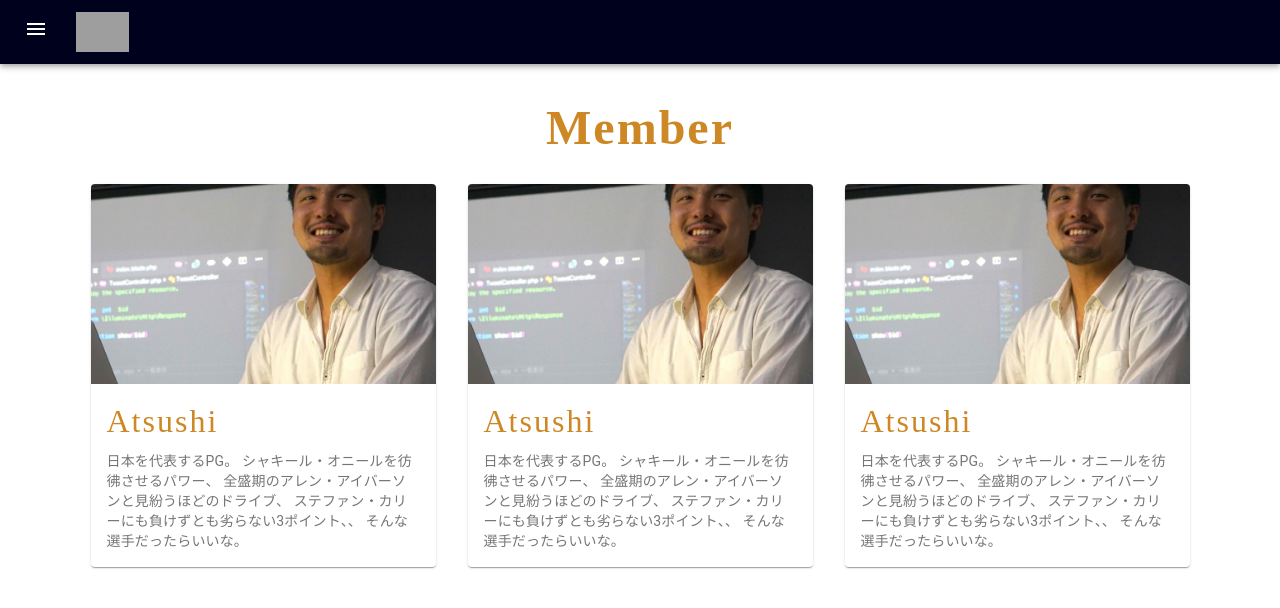
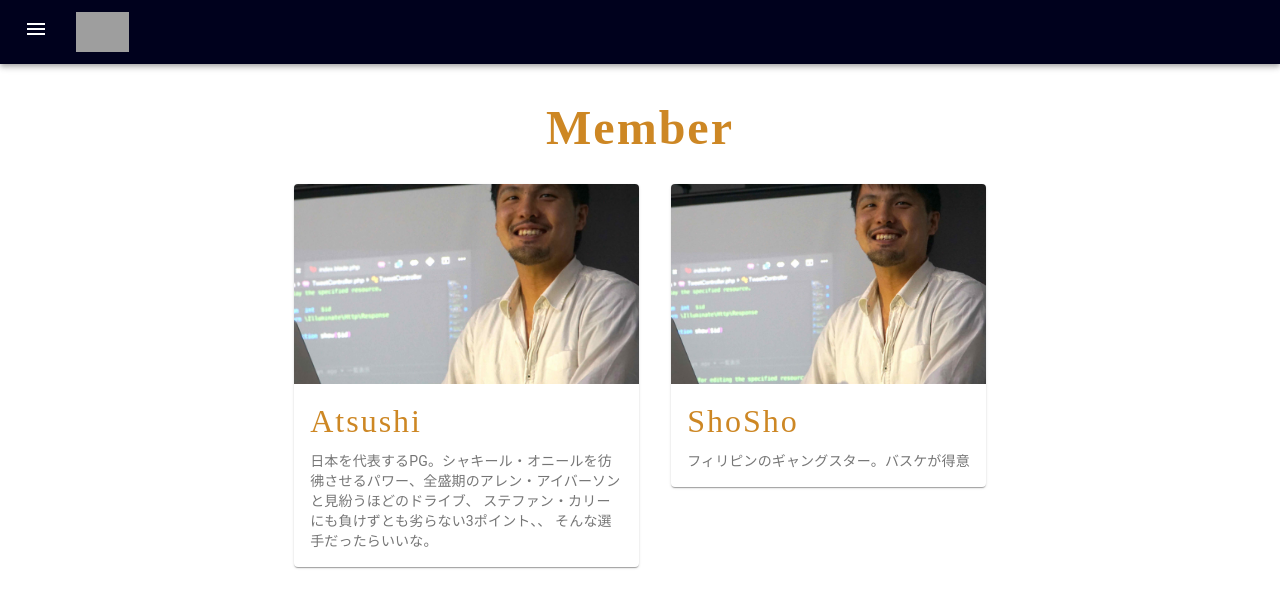
Before and after one commit to Ai0202/react-app, a React (Create React App) app: page /members in a window 1280 px wide. Shown: the top 608 px of the page. Built offline with nearby package versions, Linux system fonts and the light colour scheme; grey boxes are pictures that could not be loaded.

Commit message:
valueを親要素から渡すように修正

```diff
--- a/src/components/organisms/Member/Member.tsx
+++ b/src/components/organisms/Member/Member.tsx
@@ -18,7 +18,15 @@ const useStyles = makeStyles({
   },
 });
 
-export const Member: React.FC = () => {
+type Props = {
+  member: {
+    name: string;
+    description: string;
+    image: string;
+  }
+}
+
+export const Member: React.FC<Props> = ({member}: Props) => {
   const classes = useStyles();
 
   return (
@@ -26,21 +34,16 @@ export const Member: React.FC = () => {
       <CardActionArea>
         <CardMedia
           className={classes.media}
-          image="/images/profile_3.jpg"
+          image={member.image}
           title="Atsushi Ikeda"
         />
         <CardContent>
           <Typography gutterBottom variant="h5" component="h2">
-            <CardTitle name="Atsushi" />
+            <CardTitle name={member.name} />
           </Typography>
           <Typography variant="body2" color="textSecondary" component="p">
             <CardDetail
-              description="
-                日本を代表するPG。
-                シャキール・オニールを彷彿させるパワー、
-                全盛期のアレン・アイバーソンと見紛うほどのドライブ、
-                ステファン・カリーにも負けずとも劣らない3ポイント、、
-                そんな選手だったらいいな。"
+              description={member.description}
             />
           </Typography>
         </CardContent>
--- a/src/components/organisms/MemberList/MemberList.tsx
+++ b/src/components/organisms/MemberList/MemberList.tsx
@@ -21,6 +21,21 @@ const useStyles = makeStyles((theme: Theme) =>
   }),
 );
 
+const members = [
+  {
+    name: "Atsushi",
+    description:
+      "日本を代表するPG。シャキール・オニールを彷彿させるパワー、全盛期のアレン・アイバーソンと見紛うほどのドライブ、 ステファン・カリーにも負けずとも劣らない3ポイント、、 そんな選手だったらいいな。",
+    image: "/images/profile_3.jpg"
+  },
+  {
+    name: "ShoSho",
+    description:
+      "フィリピンのギャングスター。バスケが得意",
+    image: "/images/profile_3.jpg"
+  },
+]
+
 export const MemberList: React.FC = () => {
   const classes = useStyles();
 
@@ -28,13 +43,13 @@ export const MemberList: React.FC = () => {
     <Wrapper>
       <Grid container className={classes.root} spacing={4}>
         <Grid item xs={12}>
-          {<PageTitle title="Member" />}
+          <PageTitle title="Member" />
         </Grid>
         <Grid item xs={12}>
           <Grid container justify="center" spacing={4}>
-            {[0, 1, 2].map((value) => (
-              <Grid key={value} item>
-                <Member />
+            {members.map((v, i) => (
+              <Grid key={i} item>
+                <Member member={v} />
               </Grid>
             ))}
           </Grid>
```
